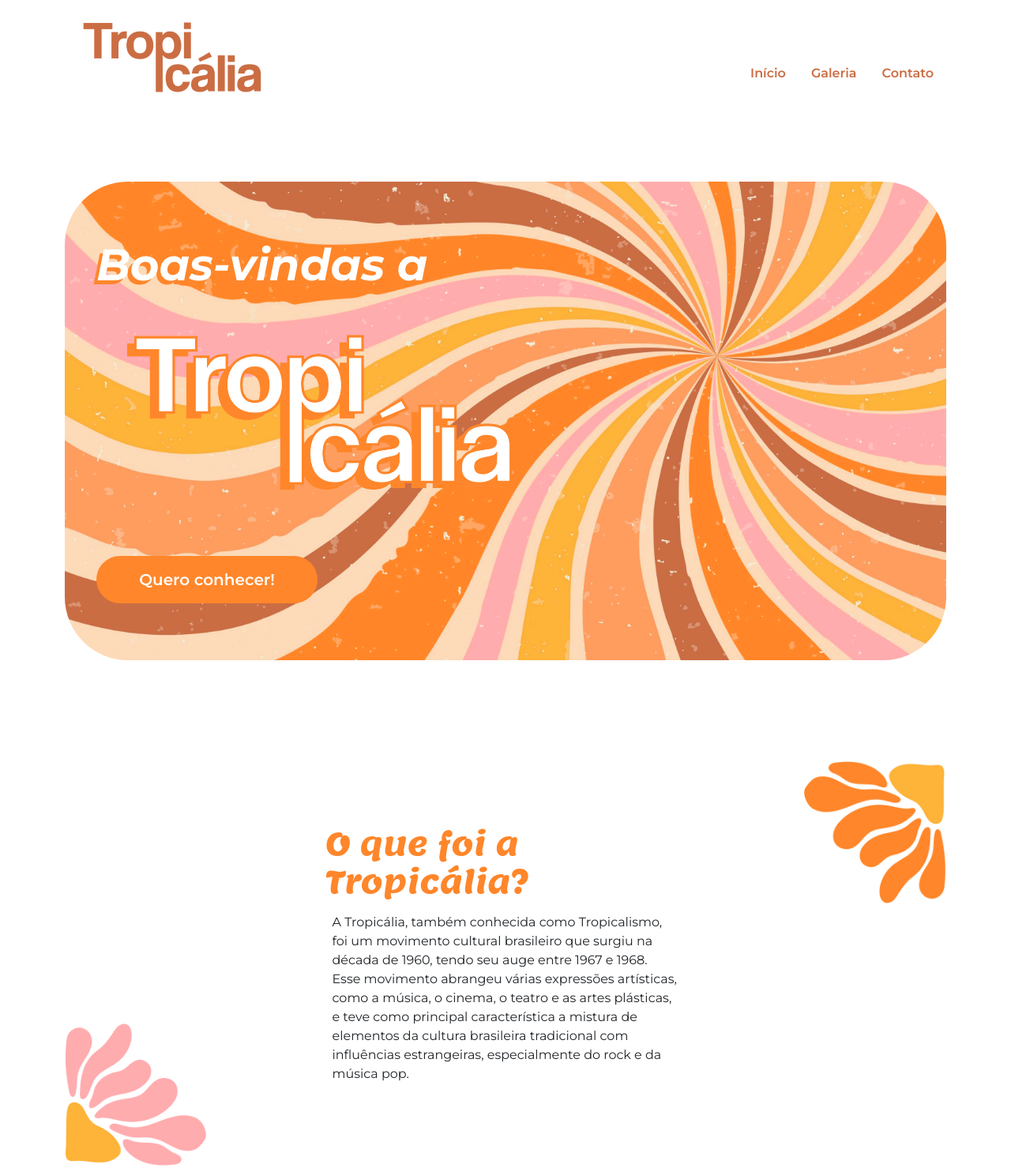
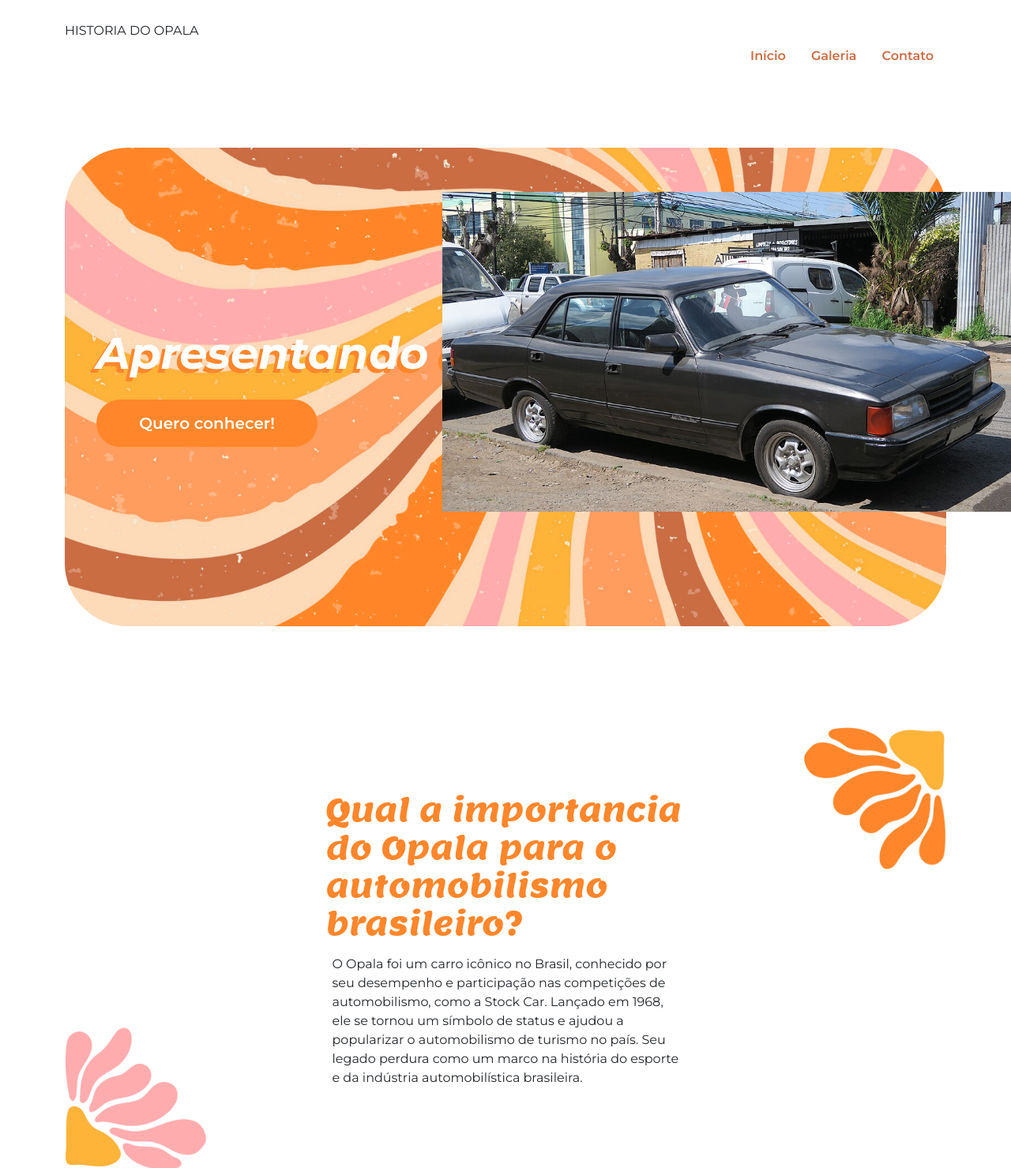
Before and after one commit to thiiaguin/acessibilidade-1-trimestre, a plain HTML site: page index.html in a window 1280 px wide. Shown: the part 45-1524 px from the top of the page at 79% size. Drawn offline with nearby package versions, Linux system fonts and the light colour scheme; a script that the page names is missing.

Commit message:
Add files via upload

```diff
--- a/index.html
+++ b/index.html
@@ -15,7 +15,7 @@
     <header class=" p-5">
 
         <nav class="container d-flex justify-content-between align-items-center">
-            <img src="img/logo.png" alt="Logotipo da Tropicália" class="nav-img " loading="lazy">
+            <P class="titulo-cabecalho">HISTORIA DO OPALA</P>
             <ul class="nav mt-5">
                 <li class="nav-item"><a class="nav-link" href="#inicio">Início</a></li>
                 <li class="nav-item"><a class="nav-link" href="#galeria">Galeria</a></li>
@@ -31,26 +31,22 @@
         <section id="inicio" class="my-5">
             <div class="inicio-fundo d-flex justify-content-between align-items-center">
                 <div class="esquerda-conteudo">
-                    <h1 class="display-4 text-white fst-italic fw-bold">Boas-vindas a</h1>
-                    <img src="img/logo-2.png" alt="Logotipo secundário da Tropicália" class="mb-3" width="563"
-                        height="278" loading="lazy">
+                    <h1 class="display-4 text-white fst-italic fw-bold">Apresentando o Opala</h1>
                     <a href="#tropicalia"
                         class="btn btn-primary btn-lg botao-inicio fw-semibold">Quero
                         conhecer!</a>
                 </div>
-
+                <img src="1024px-Chevrolet_Opala_2.5_SL_1991_(37632570834).jpg" alt="Opala" class="img-fluid img-inicio">
             </div>
         </section>
 
         <section id="tropicalia" class="my-5 pt-6 secao-tropicalia">
             <div class="container d-flex align-items-center ">
                   <div class="col-5">
-                    <h2>O que foi a Tropicália?</h2>
-                    <p class="p-2">A Tropicália, também conhecida como Tropicalismo, foi um movimento cultural
-                        brasileiro que surgiu na década de 1960, tendo seu auge entre 1967 e 1968. Esse movimento
-                        abrangeu várias expressões artísticas, como a música, o cinema, o teatro e as artes plásticas, e
-                        teve como principal característica a mistura de elementos da cultura brasileira tradicional com
-                        influências estrangeiras, especialmente do rock e da música pop.</p>
+                    <h2>Qual a importancia do Opala para o automobilismo brasileiro?</h2>
+                    <p class="p-2">O Opala foi um carro icônico no Brasil, conhecido por seu desempenho e participação nas competições de automobilismo,
+                        como a Stock Car. Lançado em 1968, ele se tornou um símbolo de status e ajudou a popularizar o automobilismo de turismo no país.
+                        Seu legado perdura como um marco na história do esporte e da indústria automobilística brasileira.</p>
                 </div>
             </div>
         </section>
```
